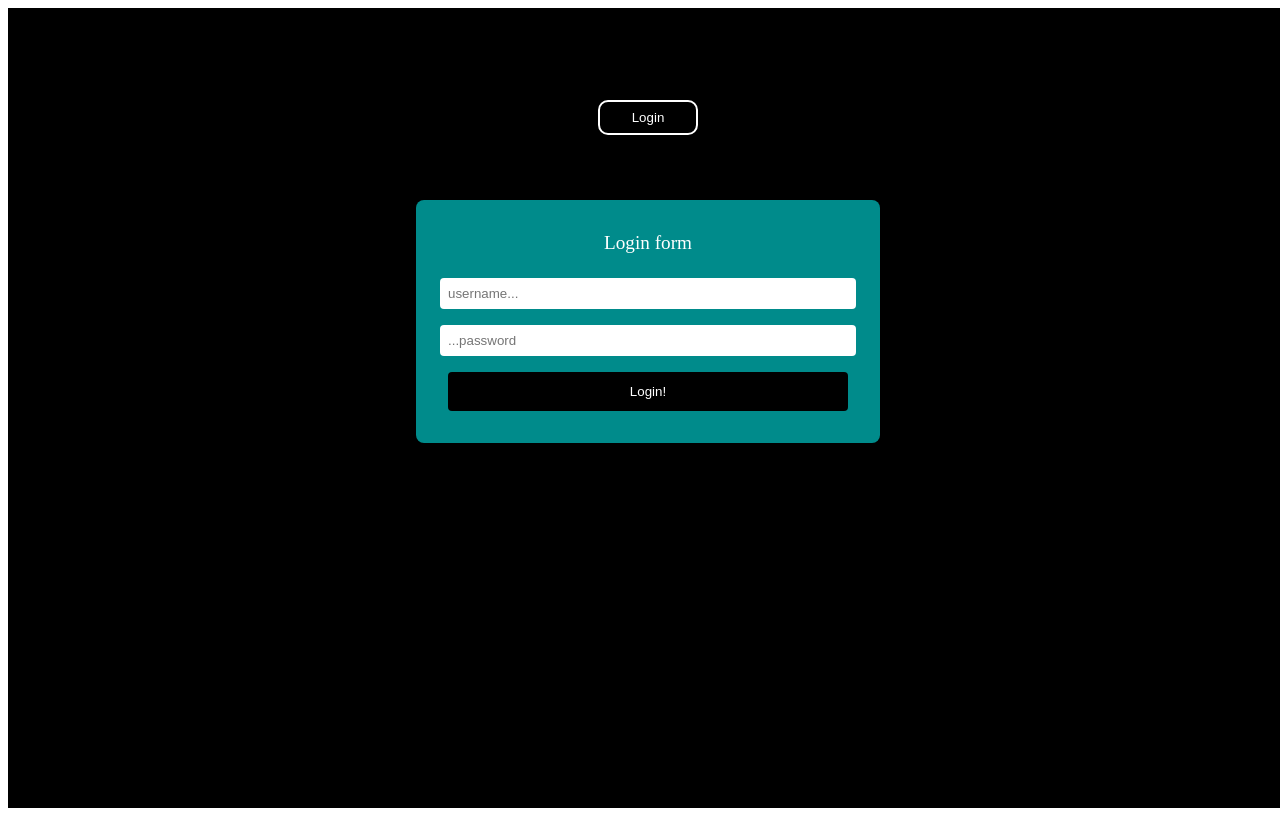
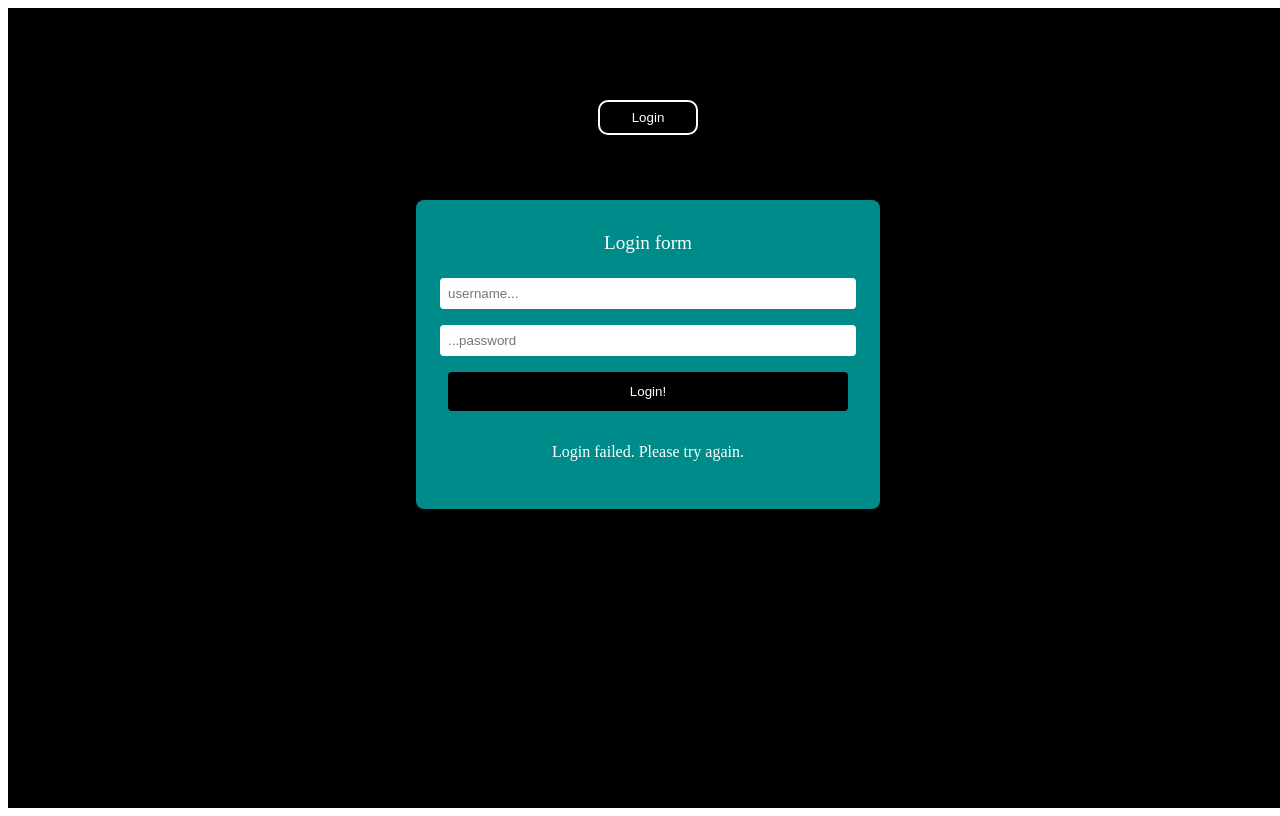
Before and after one commit to Barnadottir/MessageApplication, a React (Vite) app in the folder frontend/: page / in a window 1280 px wide. Built offline with nearby package versions, Linux system fonts and the light colour scheme.

Commit message:
possible to login through frontend ui

```diff
--- a/frontend/package.json
+++ b/frontend/package.json
@@ -10,6 +10,7 @@
     "preview": "vite preview"
   },
   "dependencies": {
+    "axios": "^1.7.7",
     "react": "^18.3.1",
     "react-dom": "^18.3.1",
     "sass": "^1.80.7"
--- a/frontend/src/App.tsx
+++ b/frontend/src/App.tsx
@@ -1,10 +1,14 @@
 import React from 'react';
 import LoginPage from './components/login/LoginPage';
+import { AuthProvider } from './contexts/AuthContext';
+import HomePage from './components/HomePage';
 
 function App() {
   return (
     <>
-      <LoginPage />
+      <AuthProvider>
+        <HomePage />
+      </AuthProvider>
     </>
   );
 }
--- a/frontend/src/api/api.ts
+++ b/frontend/src/api/api.ts
@@ -25,10 +25,6 @@ const handleAxiosError = (error) => {
 const axiosInstance = axios.create({
   baseURL: 'http://localhost:8000/',
   withCredentials: true,
-});
-
-const unprotectedRoute = axios.create({
-  baseURL: 'http://localhost:8000/',
 });
 
 axiosInstance.interceptors.response.use(
--- /dev/null
+++ b/frontend/src/components/HomePage.module.scss
@@ -0,0 +1,5 @@
+.homepage--wrapper {
+  height: 100dvh;
+  width: 100dvh;
+  color: black;
+}
--- /dev/null
+++ b/frontend/src/components/HomePage.tsx
@@ -0,0 +1,17 @@
+import { useContext } from 'react';
+import { AuthContext } from '../contexts/AuthContext';
+import LoginPage from './login/LoginPage';
+import styles from './HomePage.module.scss';
+
+const HomePage = () => {
+  const { loggedIn, username } = useContext(AuthContext);
+  console.log('loggedin -> ', loggedIn);
+
+  return (
+    <div className={styles['homepage--wrapper']}>
+      {loggedIn ? <div>{`Welcome back ${username}`}</div> : <LoginPage />}
+    </div>
+  );
+};
+
+export default HomePage;
--- a/frontend/src/components/login/LoginForm.tsx
+++ b/frontend/src/components/login/LoginForm.tsx
@@ -1,14 +1,54 @@
-import React, { useState } from 'react';
+import React, { useCallback, useContext, useEffect, useState } from 'react';
 import styles from './LoginForm.module.scss';
+import { login } from '../../api/api';
+import { AuthContext } from '../../contexts/AuthContext';
 
 const LoginForm = () => {
   const [username, setUsername] = useState<string>('');
   const [password, setPassword] = useState<string>('');
+  const [success, setSuccess] = useState<boolean>(false);
+  const [loading, setLoading] = useState<boolean>(false);
+  const { setLoggedIn, setUsername: setContextUsername } =
+    useContext(AuthContext);
+
+  const getLoginStatus = useCallback(async () => {
+    try {
+      const response = await login(username, password);
+      console.log('here!!!!');
+      console.log(' response -> ', response);
+
+      if (response.status == 200) {
+        console.log('here');
+
+        setSuccess(true);
+        setLoggedIn(true);
+        setContextUsername(username);
+      } else {
+        setSuccess(false);
+      }
+    } catch (error) {
+      console.error('Login failed:', error);
+      setSuccess(false);
+    } finally {
+      setLoading(false);
+    }
+  }, [username, password]);
+
+  useEffect(() => {
+    if (loading) {
+      getLoginStatus();
+    }
+  }, [loading, getLoginStatus]);
 
   return (
     <form
       className={styles['login-form']}
-      onSubmit={(e) => console.log('here')}
+      onSubmit={(e) => {
+        e.preventDefault();
+        if (!loading) {
+          setLoading(true); // Set loading to true only if it's not already loading
+        }
+      }}
     >
       <label>Login form</label>
       <input
@@ -25,7 +65,11 @@ const LoginForm = () => {
         value={password}
         onChange={(e) => setPassword(e.target.value)}
       />
-      <button type="submit">Login!</button>
+      <button type="submit" disabled={loading}>
+        {loading ? 'Loading...' : 'Login!'}
+      </button>
+      {success && <p>Login successful!</p>}
+      {!success && !loading && <p>Login failed. Please try again.</p>}
     </form>
   );
 };
--- a/frontend/src/components/login/LoginPage.tsx
+++ b/frontend/src/components/login/LoginPage.tsx
@@ -16,7 +16,6 @@ const LoginPage = () => {
             setFormState((prev) => (prev === 'login' ? 'signup' : 'login'));
             console.log('click');
           }}
-          styles={{ position: 'fixed', top: '20%;' }}
         >
           {formState}
         </ToggleButton>
--- /dev/null
+++ b/frontend/src/contexts/AuthContext.tsx
@@ -0,0 +1,23 @@
+import React, { createContext, useState, ReactNode } from 'react';
+
+interface AuthContextProps {
+  username: string | null;
+  setUsername: (e: string) => void;
+  loggedIn: boolean;
+  setLoggedIn: (e: boolean) => void;
+}
+
+export const AuthContext = createContext({} as AuthContextProps);
+
+export const AuthProvider = ({ children }: { children: ReactNode }) => {
+  const [loggedIn, setLoggedIn] = useState<boolean>(false);
+  const [username, setUsername] = useState<string | null>(null);
+
+  return (
+    <AuthContext.Provider
+      value={{ loggedIn, setLoggedIn, username, setUsername }}
+    >
+      {children}
+    </AuthContext.Provider>
+  );
+};
```
Also changed, not shown: frontend/src/hooks/LoginHook.ts (added, +18 -0 lines), 1 other file (tests, documents, lock files or other folders).
